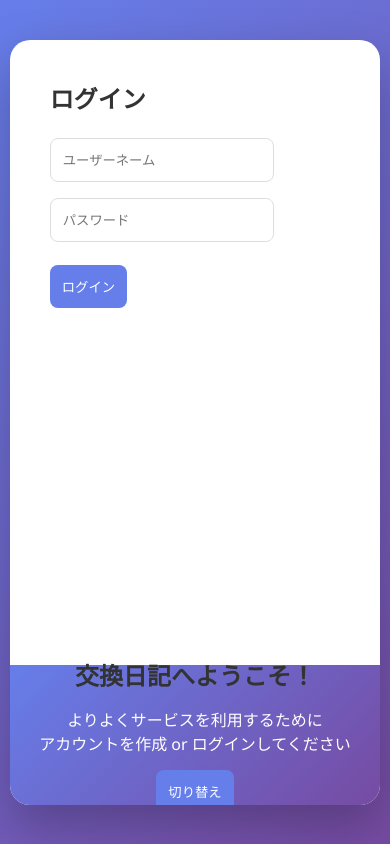
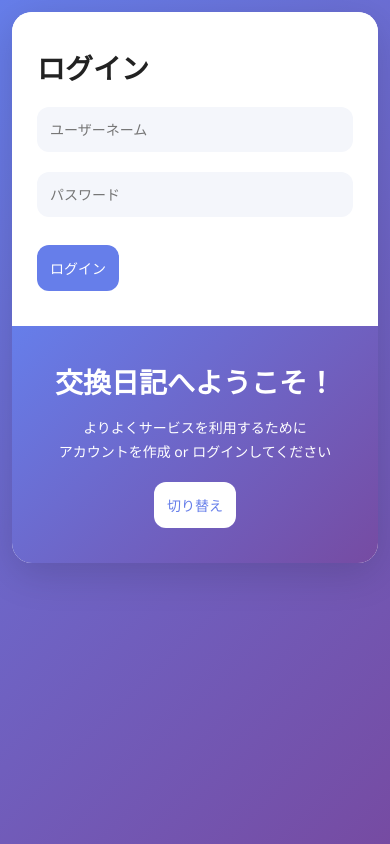
Before and after one commit to htmlrickey-create/diary_noto, a website: page public/login_register.html in a window 390 px wide. Drawn offline with Linux system fonts and the light colour scheme; a web font is replaced by a local one.

Commit message:
CSSの改良

```diff
--- a/public/login_register.html
+++ b/public/login_register.html
@@ -9,73 +9,92 @@
 <title>Login UI</title>
 
 <style>
+/* =========================
+   reset
+========================= */
 *{
   margin:0;
   padding:0;
   box-sizing:border-box;
-  font-family: "Segoe UI", sans-serif;
+  font-family:"Segoe UI",sans-serif;
 }
 
 body{
-  height:100vh;
+  min-height:100vh;
+  background:linear-gradient(135deg,#667eea,#764ba2);
   display:flex;
   justify-content:center;
   align-items:center;
-  background: linear-gradient(135deg,#667eea,#764ba2);
-  overflow:hidden;
+  padding:20px;
 }
 
-/* ===== 外枠 ===== */
+/* =========================
+   container
+========================= */
 .container{
-  width:850px;
-  max-width:95%;
-  height:520px;
+  width:900px;
+  max-width:100%;
+  min-height:550px;
+  background:#fff;
+  border-radius:24px;
+  overflow:hidden;
   position:relative;
-  border-radius:20px;
-  overflow:hidden;
   display:flex;
-  background:#fff;
-  box-shadow:0 20px 50px rgba(0,0,0,0.25);
+  box-shadow:0 10px 40px rgba(0,0,0,0.15);
 }
 
-/* ===== フォーム共通 ===== */
+/* =========================
+   form
+========================= */
 .form-box{
   width:50%;
-  padding:40px;
+  padding:60px 50px;
   display:flex;
   flex-direction:column;
   justify-content:center;
-  transition:0.7s cubic-bezier(.2,.8,.2,1);
+  transition:0.5s ease;
+  background:#fff;
 }
 
-h2{
-  margin-bottom:15px;
-  color:#333;
+.form-box h2{
+  font-size:32px;
+  color:#222;
+  margin-bottom:10px;
+}
+
+.form-box p{
+  color:#777;
+  margin-bottom:25px;
+  font-size:14px;
 }
 
 input{
-  padding:12px;
-  margin:8px 0;
-  border:1px solid #ddd;
-  border-radius:8px;
-  outline:none;
-  transition:0.2s;
+  width:100%;
+  padding:14px 16px;
+  margin:10px 0;
+  border:none;
+  border-radius:12px;
+  background:#f4f6fb;
+  font-size:15px;
+  transition:0.25s;
 }
 
 input:focus{
-  border-color:#667eea;
-  transform:scale(1.02);
+  outline:none;
+  background:#fff;
+  box-shadow:0 0 0 2px #667eea55;
 }
 
 button{
-  margin-top:15px;
-  padding:12px;
+  margin-top:18px;
+  padding:14px;
   border:none;
-  border-radius:8px;
+  border-radius:12px;
   background:#667eea;
   color:#fff;
+  font-size:15px;
   cursor:pointer;
-  transition:0.3s;
+  transition:0.25s;
 }
 
 button:hover{
@@ -83,11 +102,13 @@ button:hover{
   transform:translateY(-2px);
 }
 
-/* ===== オーバーレイ ===== */
+/* =========================
+   overlay
+========================= */
 .overlay{
   position:absolute;
   top:0;
-  left:50%;
+  right:0;
   width:50%;
   height:100%;
   background:linear-gradient(135deg,#667eea,#764ba2);
@@ -97,71 +118,122 @@ button:hover{
   justify-content:center;
   align-items:center;
   text-align:center;
-  padding:20px;
-  transition:0.7s cubic-bezier(.2,.8,.2,1);
+  padding:40px;
+  transition:0.5s ease;
 }
 
-/* ===== 初期状態 ===== */
-.login-box{
-  z-index:2;
+.overlay h2{
+  font-size:34px;
+  margin-bottom:15px;
 }
 
+.overlay p{
+  font-size:15px;
+  line-height:1.7;
+}
+
+.overlay button{
+  background:#fff;
+  color:#667eea;
+}
+
+.overlay button:hover{
+  background:#f2f2f2;
+}
+
+/* =========================
+   animation
+========================= */
 .register-box{
   opacity:0;
-  transform:scale(0.9);
   pointer-events:none;
+  transform:translateX(40px);
 }
 
-/* ===== 切替アニメーション ===== */
 .container.active .overlay{
-  left:0;
+  transform:translateX(-100%);
 }
 
 .container.active .login-box{
-  transform:translateX(100%) scale(0.9);
   opacity:0;
   pointer-events:none;
-  filter:blur(10px);
+  transform:translateX(-40px);
 }
 
 .container.active .register-box{
   opacity:1;
-  transform:translateX(0) scale(1);
   pointer-events:auto;
+  transform:translateX(0);
 }
 
-/* ===== スマホ対応（ここ重要） ===== */
-@media (max-width:768px){
+/* =========================
+   mobile
+========================= */
+@media screen and (max-width:768px){
+
+  body{
+    padding:12px;
+    align-items:flex-start;
+  }
 
   .container{
+    width:100%;
+    min-height:auto;
     flex-direction:column;
-    height:auto;
-  }
-
-  .form-box{
-    width:100%;
+    border-radius:20px;
   }
 
   .overlay{
     position:relative;
     width:100%;
-    height:140px;
-    left:0;
+    height:auto;
+    min-height:180px;
+    transform:none !important;
+    padding:35px 25px;
   }
 
-  /* スマホアニメーション維持 */
+  .overlay h2{
+    font-size:28px;
+  }
+
+  .overlay p{
+    font-size:14px;
+  }
+
+  .form-box{
+    width:100%;
+    padding:35px 25px;
+  }
+
+  .form-box h2{
+    font-size:28px;
+  }
+
+  input{
+    padding:13px;
+    font-size:14px;
+  }
+
+  button{
+    padding:13px;
+    font-size:14px;
+  }
+
+  /* スマホでは片方だけ表示 */
+  .register-box{
+    display:none;
+    opacity:1;
+    transform:none;
+  }
+
   .container.active .login-box{
-    transform:translateY(-20px);
-    opacity:0;
+    display:none;
+    opacity:1;
+    transform:none;
   }
 
   .container.active .register-box{
-    transform:translateY(0);
-    opacity:1;
-  }
-
-  .container.active .overlay{
-    transform:translateY(-10px);
+    display:flex;
   }
 }
 </style>
--- a/public/script.js
+++ b/public/script.js
@@ -50,7 +50,7 @@ async function loadAuth() {
 
     if (auth) {
         if (data.loggedIn) {
-            auth.innerHTML = `<p>ようこそ ${data.username}</p>`;
+            auth.innerHTML = `<p>ようこそ ${data.user.username}</p>`;
         } else {
             auth.innerHTML = `<a href="/login_register.html">ログイン/新規登録</a>`;
         }
--- a/public/style.css
+++ b/public/style.css
@@ -331,7 +331,7 @@ h1{
 
     /* フォーム */
     .form-glorp {
-        width: 100%;
+        width: 90%;
         padding: 30px;
         border-radius: 20px;
     }
```
Also changed, not shown: public/Mydays.css (+8 -0 lines), public/Mydays.js (+11 -6 lines).
